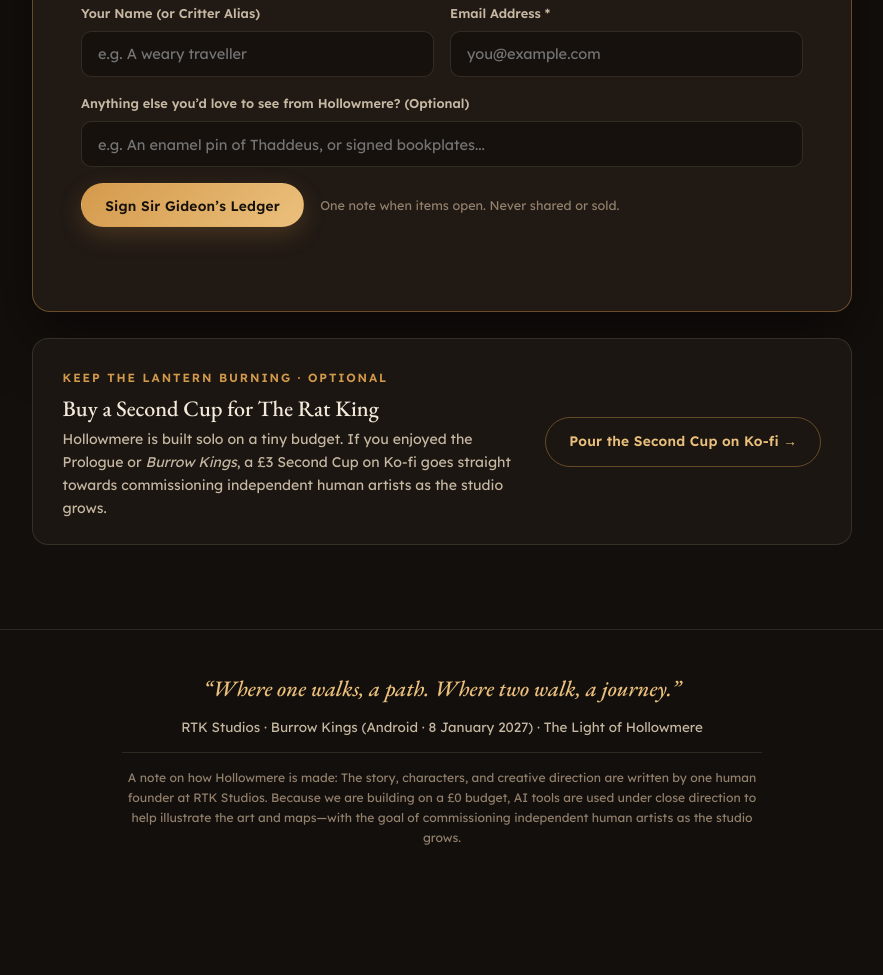
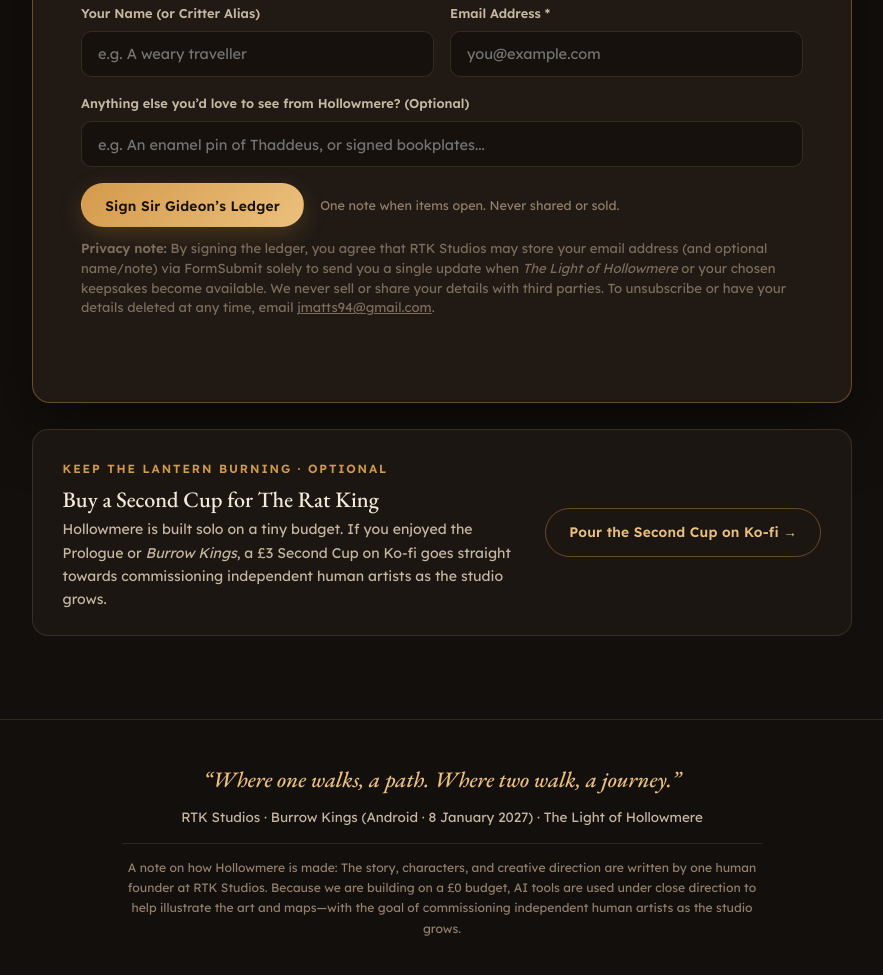
Before and after one commit to jmatts94-gif/hollowmere-archive, a plain HTML site: page index.html in a window 1280 px wide. Shown: the part 4560-5535 px from the top of the page, without its empty margins (198-1081 px from the left). Drawn offline with Linux system fonts and the light colour scheme.

Commit message:
Add plain-English privacy notice to Sir Gideon's Ledger form

```diff
--- a/index.html
+++ b/index.html
@@ -407,6 +407,9 @@
               <button type="submit" class="btn btn-primary">Sign Sir Gideon’s Ledger</button>
               <span class="form-hint">One note when items open. Never shared or sold.</span>
             </div>
+            <p class="form-hint" style="margin-top: 0.75rem; font-size: 0.82rem; opacity: 0.82; line-height: 1.5;">
+              <strong>Privacy note:</strong> By signing the ledger, you agree that RTK Studios may store your email address (and optional name/note) via FormSubmit solely to send you a single update when <em>The Light of Hollowmere</em> or your chosen keepsakes become available. We never sell or share your details with third parties. To unsubscribe or have your details deleted at any time, email <a href="mailto:jmatts94@gmail.com" style="color: inherit; text-decoration: underline;">jmatts94@gmail.com</a>.
+            </p>
             <div class="form-status" id="formStatus" role="status" aria-live="polite"></div>
           </form>
         </div>
```
